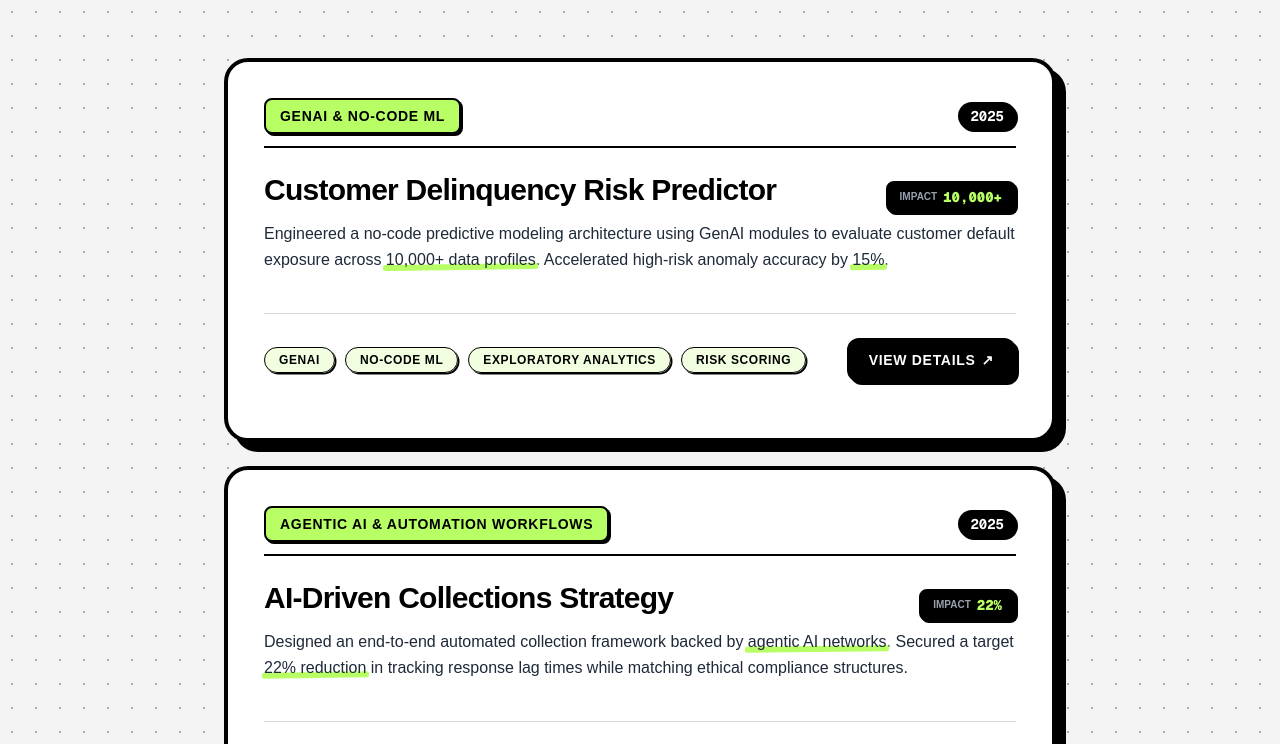
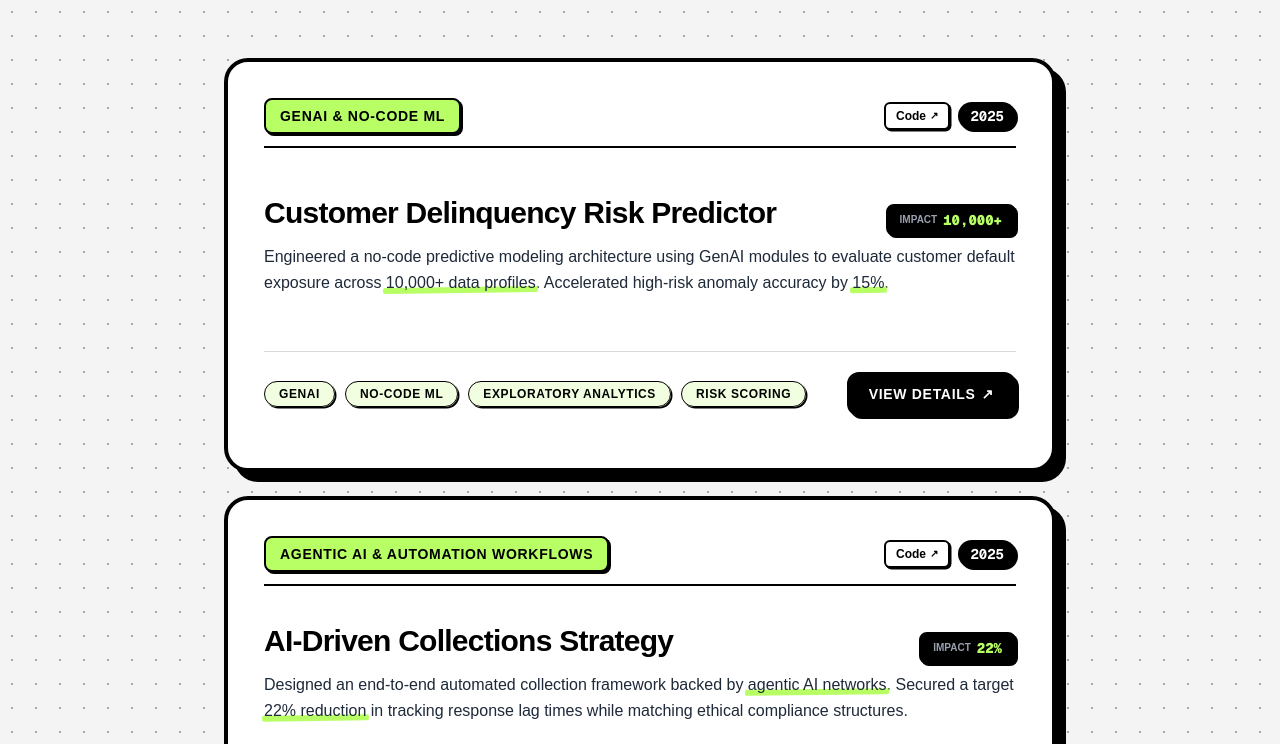
Before and after one commit to shivamjha2o/pf2, a Next.js app: page / in a window 1280 px wide. Shown: the part 1928-2672 px from the top of the page. Built offline with nearby package versions, Linux system fonts and the light colour scheme.

Commit message:
feat: align uniform project card heights and add external link/demo indicators

```diff
--- a/src/components/Projects.tsx
+++ b/src/components/Projects.tsx
@@ -165,19 +165,32 @@ const Projects = () => {
                   spotlightColor="rgba(184, 255, 101, 0.35)"
                   className="w-full h-full"
                 >
-                  <div className="flex flex-col h-full justify-between">
-                    {/* Top Meta Bar */}
+                  {/* Uniform Height Flex Layout */}
+                  <div className="flex flex-col justify-between h-full min-h-[360px] sm:min-h-[330px]">
+                    {/* Top Meta Bar with Category, Year & Direct GitHub Repo Badge */}
                     <div className="flex justify-between items-center gap-2 mb-4 pb-3 border-b-2 border-black">
                       <span className="text-xs sm:text-sm font-black uppercase tracking-wider text-black bg-[#B8FF65] px-3.5 py-1.5 border-2 border-black rounded-lg shadow-[2px_2px_0px_0px_rgba(0,0,0,1)]">
                         {project.category}
                       </span>
-                      <span className="font-mono text-xs sm:text-sm font-bold bg-black text-white px-3 py-1 rounded-full shadow-[2px_2px_0px_0px_rgba(0,0,0,1)]">
-                        {project.year}
-                      </span>
+                      <div className="flex items-center gap-2">
+                        <a
+                          href={project.githubUrl || "https://github.com/shivamjha2o"}
+                          target="_blank"
+                          rel="noopener noreferrer"
+                          className="inline-flex items-center gap-1 bg-white hover:bg-[#B8FF65] text-black font-extrabold text-[11px] sm:text-xs px-2.5 py-1 border-2 border-black rounded-md shadow-[1.5px_1.5px_0px_0px_rgba(0,0,0,1)] transition-colors group/link"
+                          title="Open GitHub Repository"
+                        >
+                          <span>Code</span>
+                          <span className="text-[10px] group-hover/link:translate-x-0.5 group-hover/link:-translate-y-0.5 transition-transform">↗</span>
+                        </a>
+                        <span className="font-mono text-xs sm:text-sm font-bold bg-black text-white px-3 py-1 rounded-full shadow-[2px_2px_0px_0px_rgba(0,0,0,1)]">
+                          {project.year}
+                        </span>
+                      </div>
                     </div>
 
-                    {/* Title & Metric */}
-                    <div className="my-2">
+                    {/* Title & Metric & Description with Vertical Balance */}
+                    <div className="my-auto py-2">
                       <div className="flex flex-col sm:flex-row sm:items-baseline justify-between gap-2 mb-2">
                         <h3 className="text-xl sm:text-3xl font-black tracking-tight">{project.title}</h3>
                         <div className="bg-black text-[#B8FF65] border-2 border-black px-3 py-1 rounded-lg shadow-[2px_2px_0px_0px_rgba(0,0,0,1)] self-start sm:self-auto shrink-0 flex items-center gap-1.5">
@@ -189,11 +202,11 @@ const Projects = () => {
                     </div>
 
                     {/* Divider Line with Generous Spacing */}
-                    <div className="w-full h-[1.5px] bg-black/15 mt-8 mb-6" />
+                    <div className="w-full h-[1.5px] bg-black/15 mt-6 mb-5" />
 
                     {/* Bottom Tags & Case Study CTA */}
-                    <div className="flex flex-col sm:flex-row sm:items-center justify-between gap-4 pb-3 sm:pb-4">
-                      {/* High-Contrast Enhanced Tag Pills with Healthy Spacing */}
+                    <div className="flex flex-col sm:flex-row sm:items-center justify-between gap-4 pb-2 sm:pb-3">
+                      {/* High-Contrast Enhanced Tag Pills */}
                       <div className="flex flex-wrap items-center gap-x-2.5 gap-y-3">
                         {project.tags.map(tag => (
                           <span
@@ -205,7 +218,7 @@ const Projects = () => {
                         ))}
                       </div>
 
-                      {/* View Details Button */}
+                      {/* View Details Button with External Link Indicator */}
                       <button
                         onClick={() => handleOpenDetails(project)}
                         className="bg-black hover:bg-[#B8FF65] text-white hover:text-black font-black text-xs sm:text-sm uppercase tracking-wider px-5 py-2.5 rounded-xl border-2 border-black transition-colors shadow-[3px_3px_0px_0px_rgba(0,0,0,1)] active:translate-x-0.5 active:translate-y-0.5 self-start sm:self-auto shrink-0 flex items-center gap-1.5 group cursor-pointer"
```
